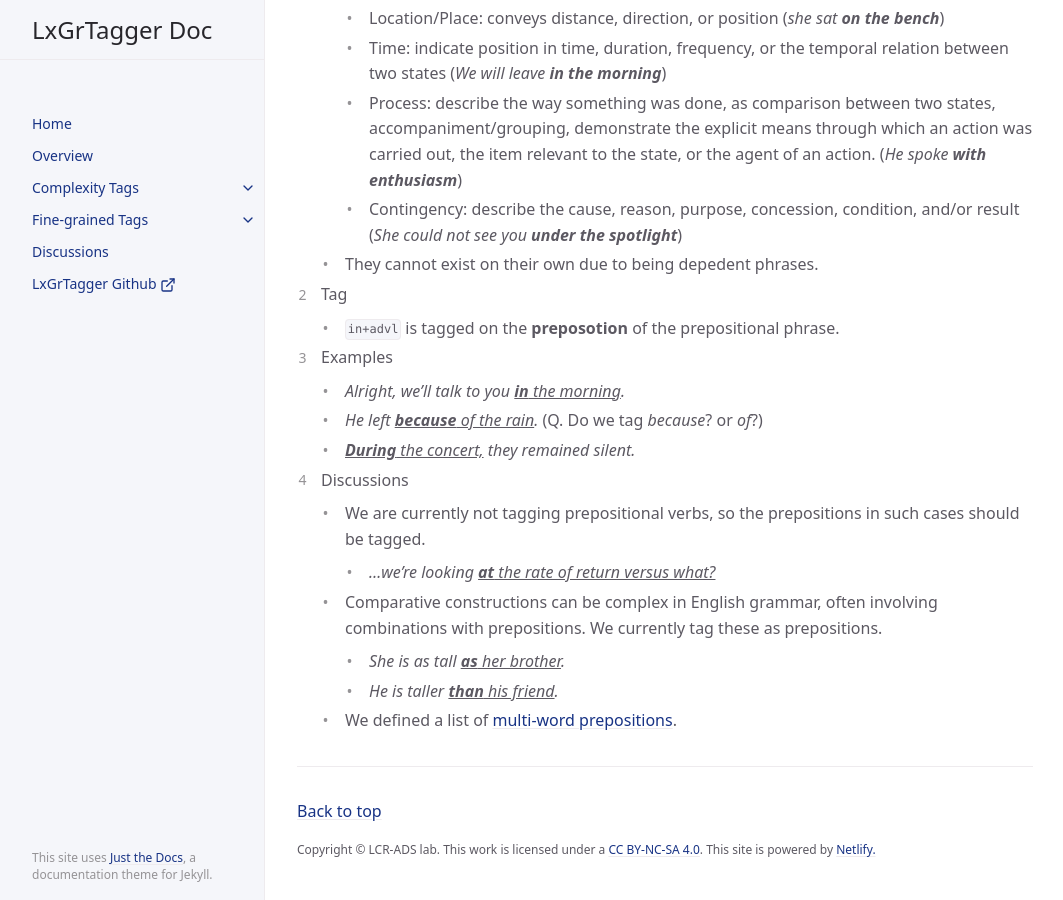
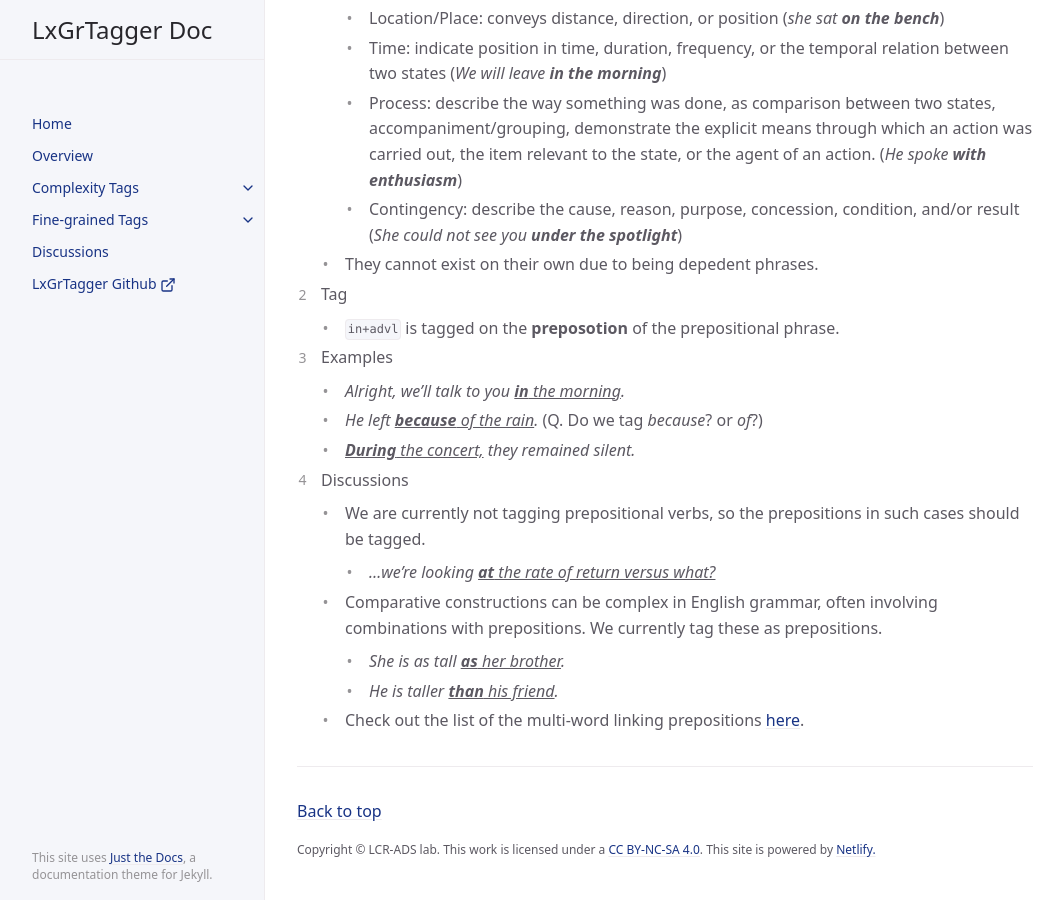
Before and after one commit to LCR-ADS-Lab/LxGrTagger-Documentation, a Jekyll site: the page built from docs/cx tags/3_Dependent Phrase/1_Syntactic function1.md, in a window 1280 px wide and 900 px high, scrolled down 1166 px. Shown: the whole window, without its empty margins (107-1170 px from the left). Built offline with Jekyll 4.4.1, drawn with Linux system fonts in a browser that asks for light colours; cached includes are drawn as plain includes.

Commit message:
Update 1_Syntactic function1.md

```diff
--- a/docs/cx tags/3_Dependent Phrase/1_Syntactic function1.md
+++ b/docs/cx tags/3_Dependent Phrase/1_Syntactic function1.md
@@ -52,4 +52,4 @@ nav_order: 1
    - Comparative constructions can be complex in English grammar, often involving combinations with prepositions. We currently tag these as prepositions.
       - *She is as tall <ins>**as** her brother</ins>.*
       - *He is taller <ins>**than** his friend</ins>.*
-   - We defined a list of [multi‐word prepositions](../4_discussions/README.md/#multi-words-prepositions-and-subordinators).
+   - Check out the list of the multi-word linking prepositions [here](https://lcr-ads-lab.github.io/LxGrTagger-Documentation/docs/Discussions/#multi-words).
```
